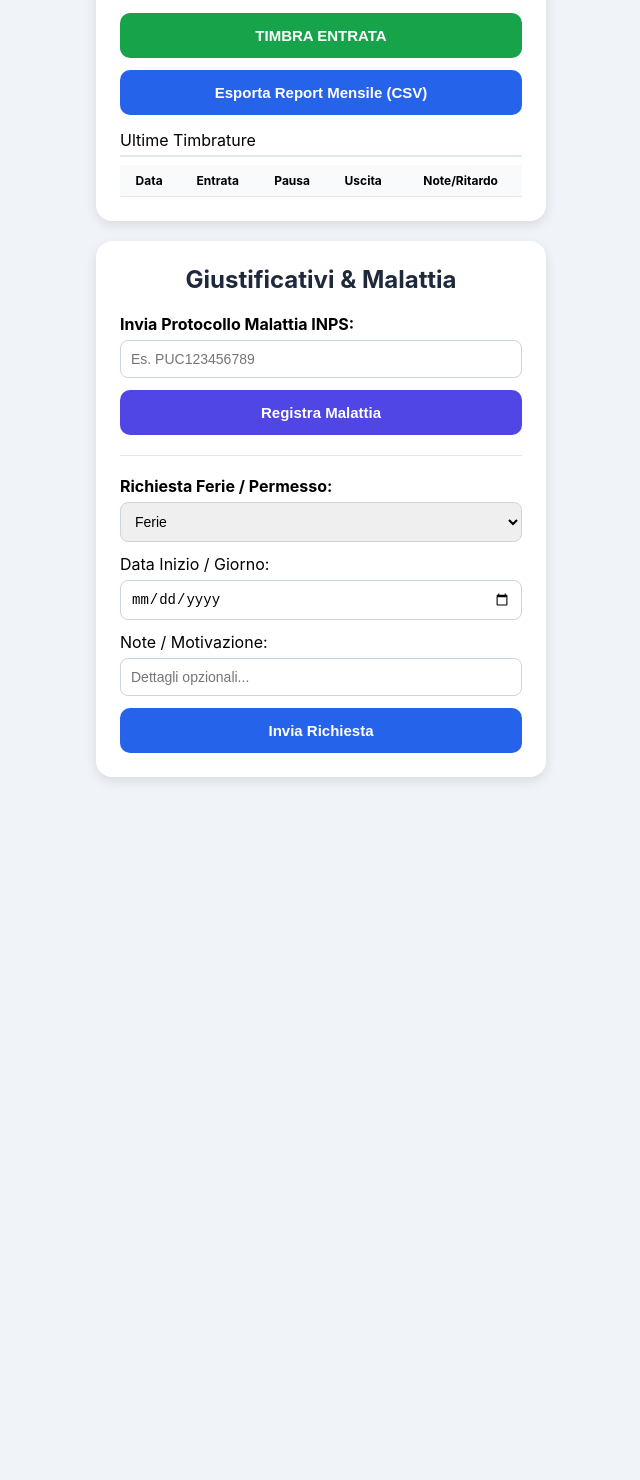
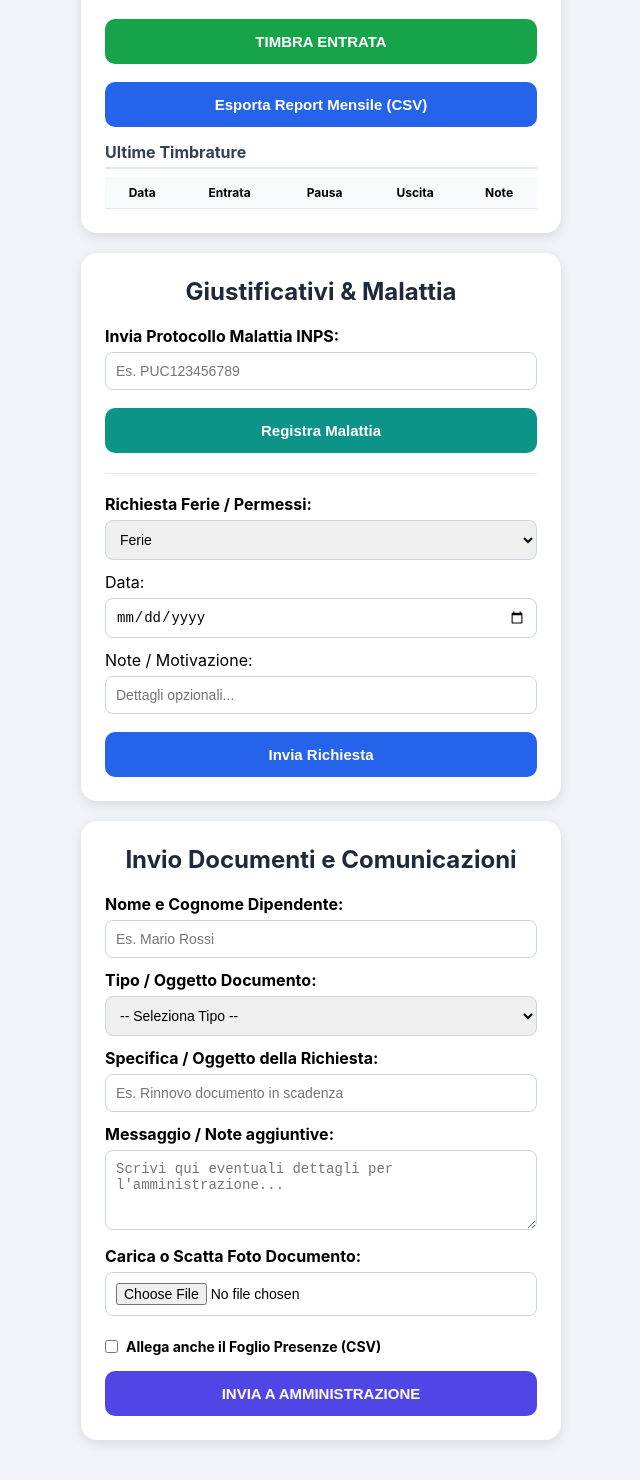
Before and after one commit to DeiReali-HR/timbrature-DR, a plain HTML site: page index.html in a window 1280 px wide. Shown: the part 205-1685 px from the top of the page, without its empty margins (319-959 px from the left). Before the commit the page ends 1022 px from the top, so only its background shows below. Drawn offline with nearby package versions, Linux system fonts and the light colour scheme.

Commit message:
Update index.html

```diff
--- a/index.html
+++ b/index.html
@@ -3,10 +3,12 @@
 <head>
   <meta charset="UTF-8">
   <meta name="viewport" content="width=device-width, initial-scale=1.0">
-  <title>Gestionale Presenze & Timbrature</title>
+  <title>Gestionale Presenze & HR</title>
+  <!-- EmailJS SDK per invio email e allegati -->
+  <script type="text/javascript" src="https://cdn.jsdelivr.net/npm/@emailjs/browser@3/dist/email.min.js"></script>
   <style>
     body { font-family: -apple-system, BlinkMacSystemFont, "Segoe UI", Roboto, sans-serif; background-color: #f0f4f8; margin: 0; padding: 20px; display: flex; flex-direction: column; align-items: center; min-height: 100vh; box-sizing: border-box; }
-    .card { background: white; padding: 24px; border-radius: 16px; box-shadow: 0 4px 12px rgba(0,0,0,0.1); width: 100%; max-width: 450px; text-align: center; box-sizing: border-box; margin-bottom: 20px; }
+    .card { background: white; padding: 24px; border-radius: 16px; box-shadow: 0 4px 12px rgba(0,0,0,0.1); width: 100%; max-width: 480px; text-align: center; box-sizing: border-box; margin-bottom: 20px; }
     h2, h3 { margin-top: 0; color: #1e293b; }
     .clock { font-size: 32px; font-weight: bold; color: #0f172a; margin: 12px 0; }
     .status { font-size: 14px; padding: 6px 12px; border-radius: 20px; display: inline-block; margin-bottom: 16px; font-weight: 600; }
@@ -15,24 +17,29 @@
     .status.pause { background-color: #fef3c7; color: #92400e; }
 
     .btn-group { display: flex; gap: 10px; margin-bottom: 12px; }
-    .btn { width: 100%; padding: 14px; font-size: 15px; font-weight: bold; color: white; border: none; border-radius: 10px; cursor: pointer; }
+    .btn { width: 100%; padding: 14px; font-size: 15px; font-weight: bold; color: white; border: none; border-radius: 10px; cursor: pointer; margin-top: 6px; }
     .btn-entry { background-color: #16a34a; }
     .btn-exit { background-color: #dc2626; }
     .btn-pause { background-color: #d97706; }
     .btn-secondary { background-color: #2563eb; }
-    .btn-alt { background-color: #4f46e5; }
+    .btn-alt { background-color: #0d9488; }
+    .btn-send { background-color: #4f46e5; }
 
     input, select, textarea { width: 100%; padding: 10px; margin: 6px 0 12px 0; border: 1px solid #cbd5e1; border-radius: 8px; box-sizing: border-box; font-size: 14px; }
+    textarea { resize: vertical; min-height: 80px; }
 
-    .section-title { text-align: left; font-size: 16px; margin-top: 15px; border-bottom: 2px solid #e2e8f0; padding-bottom: 5px; }
+    .section-title { text-align: left; font-size: 16px; margin-top: 15px; border-bottom: 2px solid #e2e8f0; padding-bottom: 5px; font-weight: bold; color: #334155; }
     table { width: 100%; border-collapse: collapse; margin-top: 8px; font-size: 12px; }
     th, td { padding: 8px; border-bottom: 1px solid #e2e8f0; text-align: center; }
     th { background-color: #f8fafc; }
+
+    .checkbox-container { display: flex; align-items: center; gap: 8px; font-size: 14px; text-align: left; margin: 10px 0; }
+    .checkbox-container input { width: auto; margin: 0; }
   </style>
 </head>
 <body>
 
-  <!-- SCHEDA TIMBRATURA E PAUSA -->
+  <!-- AREA 1: TIMBRATURA E REPORT -->
   <div class="card">
     <h2>Timbratura Turno</h2>
     <div id="current-date" style="color: #64748b; font-size: 14px;"></div>
@@ -49,17 +56,15 @@
     <div class="section-title">Ultime Timbrature</div>
     <table>
       <thead>
-        <tr><th>Data</th><th>Entrata</th><th>Pausa</th><th>Uscita</th><th>Note/Ritardo</th></tr>
+        <tr><th>Data</th><th>Entrata</th><th>Pausa</th><th>Uscita</th><th>Note</th></tr>
       </thead>
       <tbody id="history-body"></tbody>
     </table>
   </div>
 
-  <!-- SCHEDA RICHIESTE & GIUSTIFICATIVI -->
+  <!-- AREA 2: GIUSTIFICATIVI E MALATTIA -->
   <div class="card">
     <h2>Giustificativi & Malattia</h2>
-
-    <!-- Protocollo Malattia -->
     <div style="text-align: left;">
       <label><strong>Invia Protocollo Malattia INPS:</strong></label>
       <input type="text" id="protocollo-inps" placeholder="Es. PUC123456789">
@@ -68,15 +73,14 @@
 
     <hr style="margin: 20px 0; border: 0; border-top: 1px solid #e2e8f0;">
 
-    <!-- Richiesta Ferie/Permessi -->
     <div style="text-align: left;">
-      <label><strong>Richiesta Ferie / Permesso:</strong></label>
+      <label><strong>Richiesta Ferie / Permessi:</strong></label>
       <select id="tipo-richiesta">
         <option value="Ferie">Ferie</option>
         <option value="Permesso Orario">Permesso Orario</option>
         <option value="PAG">Permesso Retribuito</option>
       </select>
-      <label>Data Inizio / Giorno:</label>
+      <label>Data:</label>
       <input type="date" id="data-richiesta">
       <label>Note / Motivazione:</label>
       <input type="text" id="note-richiesta" placeholder="Dettagli opzionali...">
@@ -84,8 +88,44 @@
     </div>
   </div>
 
+  <!-- AREA 3: INVIO DOCUMENTI E COMUNICAZIONI PERSONALI -->
+  <div class="card">
+    <h2>Invio Documenti e Comunicazioni</h2>
+    <form id="doc-form" onsubmit="inviaDocumenti(event)" style="text-align: left;">
+
+      <label><strong>Nome e Cognome Dipendente:</strong></label>
+      <input type="text" id="doc-nome" required placeholder="Es. Mario Rossi">
+
+      <label><strong>Tipo / Oggetto Documento:</strong></label>
+      <select id="doc-tipo" required>
+        <option value="">-- Seleziona Tipo --</option>
+        <option value="Carta d'Identità">Carta d'Identità</option>
+        <option value="Codice Fiscale">Codice Fiscale</option>
+        <option value="Permesso di Soggiorno">Permesso di Soggiorno</option>
+        <option value="Rinnovo Permesso di Soggiorno">Rinnovo Permesso di Soggiorno</option>
+        <option value="Altro Documento">Altro Documento Generico</option>
+      </select>
+
+      <label><strong>Specifica / Oggetto della Richiesta:</strong></label>
+      <input type="text" id="doc-oggetto" required placeholder="Es. Rinnovo documento in scadenza">
+
+      <label><strong>Messaggio / Note aggiuntive:</strong></label>
+      <textarea id="doc-messaggio" placeholder="Scrivi qui eventuali dettagli per l'amministrazione..."></textarea>
+
+      <label><strong>Carica o Scatta Foto Documento:</strong></label>
+      <!-- accept="image/*,application/pdf" apre direttamente fotocamera o file su mobile -->
+      <input type="file" id="doc-file" accept="image/*,application/pdf" capture="environment">
+
+      <div class="checkbox-container">
+        <input type="checkbox" id="allegati-presenze">
+        <label for="allegati-presenze"><strong>Allega anche il Foglio Presenze (CSV)</strong></label>
+      </div>
+
+      <button type="submit" class="btn btn-send">INVIA A AMMINISTRAZIONE</button>
+    </form>
+  </div>
+
   <script>
-    // Configurazione orario di lavoro standard per il controllo ritardo (HH:MM)
     const ORARIO_INIZIO_TURNO = "08:30";
 
     function updateClock() {
@@ -108,7 +148,6 @@
       if (last && !last.uscita) {
         btnAction.innerText = "TIMBRA USCITA"; btnAction.className = "btn btn-exit";
         btnPause.style.display = "block";
-
         if (last.inPausa) {
           badge.innerText = "In Pausa"; badge.className = "status pause";
           btnPause.innerText = "FINE PAUSA";
@@ -130,14 +169,12 @@
       const dateStr = now.toLocaleDateString('it-IT');
 
       if (last && !last.uscita) {
-        // Timbra Uscita
         last.uscita = timeStr;
         if (last.inPausa) last.inPausa = false;
       } else {
-        // Timbra Entrata (Verifica Ritardo)
         let note = "";
         if (timeStr > ORARIO_INIZIO_TURNO) {
-          const motivo = prompt(`Sei in ritardo rispetto alle ${ORARIO_INIZIO_TURNO}. Inserisci il giustificativo/motivazione:`);
+          const motivo = prompt(`Sei in ritardo rispetto alle ${ORARIO_INIZIO_TURNO}. Inserisci motivazione:`);
           note = motivo ? `Ritardo: ${motivo}` : "Ritardo non giustificato";
         }
         db.push({ data: dateStr, entrata: timeStr, uscita: "", minutiPausa: 0, inPausa: false, note: note });
@@ -148,14 +185,12 @@
     function togglePausa() {
       const db = getStorage(); const last = db[db.length - 1];
       if (!last || last.uscita) return;
-
       const now = new Date();
       if (!last.inPausa) {
-        last.inPausa = true;
-        last.inizioPausa = now.getTime();
+        last.inPausa = true; last.inizioPausa = now.getTime();
       } else {
         last.inPausa = false;
-        const durataPausa = Math.round((now.getTime() - last.inizioPausa) / 60000); // minuti
+        const durataPausa = Math.round((now.getTime() - last.inizioPausa) / 60000);
         last.minutiPausa = (last.minutiPausa || 0) + durataPausa;
       }
       saveStorage(db); checkState();
@@ -168,8 +203,7 @@
       db.push({ data: new Date().toLocaleDateString('it-IT'), entrata: "MALATTIA", uscita: "-", minutiPausa: 0, note: `Prot. INPS: ${prot}` });
       saveStorage(db);
       document.getElementById('protocollo-inps').value = "";
-      checkState();
-      alert("Protocollo malattia registrato con successo!");
+      checkState(); alert("Protocollo malattia registrato con successo!");
     }
 
     function inviaRichiesta() {
@@ -178,34 +212,21 @@
       const note = document.getElementById('note-richiesta').value;
       if (!data) { alert("Seleziona una data."); return; }
       const db = getStorage();
-      db.push({ data: new Date(data).toLocaleDateString('it-IT'), entrata: tipo.toUpperCase(), uscita: "-", minutiPausa: 0, note: note || "In attesa approvazione" });
+      db.push({ data: new Date(data).toLocaleDateString('it-IT'), entrata: tipo.toUpperCase(), uscita: "-", minutiPausa: 0, note: note || "In attesa" });
       saveStorage(db);
       document.getElementById('note-richiesta').value = "";
-      checkState();
-      alert(`Richiesta ${tipo} inviata con successo!`);
+      checkState(); alert(`Richiesta ${tipo} registrata!`);
     }
 
-    function renderTable() {
-      const db = getStorage(); const tbody = document.getElementById('history-body'); tbody.innerHTML = "";
-      const recent = db.slice(-5).reverse();
-      recent.forEach(item => {
-        tbody.innerHTML += `<tr>
-          <td>${item.data}</td>
-          <td>${item.entrata}</td>
-          <td>${item.minutiPausa ? item.minutiPausa + 'm' : '-'}</td>
-          <td>${item.uscita || '-'}</td>
-          <td>${item.note || '-'}</td>
-        </tr>`;
-      });
+    function generateCSVString() {
+      const db = getStorage();
+      let csv = "Data,Ingresso,Pausa(minuti),Uscita,Note\n";
+      db.forEach(item => { csv += `"${item.data}","${item.entrata}","${item.minutiPausa || 0}","${item.uscita || '-'}","${item.note || '-'}"\n`; });
+      return csv;
     }
 
     function exportReport() {
-      const db = getStorage();
-      if (db.length === 0) { alert("Nessun dato da esportare."); return; }
-      let csv = "Data,Ingresso,Pausa(minuti),Uscita,Note/Giustificativo\n";
-      db.forEach(item => {
-        csv += `"${item.data}","${item.entrata}","${item.minutiPausa || 0}","${item.uscita || '-'}","${item.note || '-'}"\n`;
-      });
+      const csv = generateCSVString();
       const blob = new Blob([csv], { type: 'text/csv;charset=utf-8;' });
       const url = URL.createObjectURL(blob);
       const a = document.createElement('a'); a.href = url;
@@ -213,6 +234,36 @@
       a.click();
     }
 
+    function renderTable() {
+      const db = getStorage(); const tbody = document.getElementById('history-body'); tbody.innerHTML = "";
+      const recent = db.slice(-5).reverse();
+      recent.forEach(item => {
+        tbody.innerHTML += `<tr><td>${item.data}</td><td>${item.entrata}</td><td>${item.minutiPausa ? item.minutiPausa + 'm' : '-'}</td><td>${item.uscita || '-'}</td><td>${item.note || '-'}</td></tr>`;
+      });
+    }
+
+    // Gestione Invio Documenti ed Email
+    function inviaDocumenti(e) {
+      e.preventDefault();
+      const nome = document.getElementById('doc-nome').value;
+      const tipo = document.getElementById('doc-tipo').value;
+      const oggetto = document.getElementById('doc-oggetto').value;
+      const messaggio = document.getElementById('doc-messaggio').value;
+      const allegaPresenze = document.getElementById('allegati-presenze').checked;
+
+      let bodyMail = `Nome Dipendente: ${nome}\nDocumento: ${tipo}\nOggetto: ${oggetto}\n\nMessaggio:\n${messaggio}`;
+
+      if (allegaPresenze) {
+        bodyMail += `\n\n--- FOGLIO PRESENZE ---\n` + generateCSVString();
+      }
+
+      // Preparazione mailto nativa come fallback di sicurezza rapido
+      const mailtoUrl = `mailto:documenti.deireali@gmail.com?subject=${encodeURIComponent('[HR App] ' + tipo + ' - ' + nome)}&body=${encodeURIComponent(bodyMail)}`;
+
+      window.location.href = mailtoUrl;
+      alert("Si aprirà la tua applicazione di posta per completare l'invio allegando la foto scattata!");
+    }
+
     checkState();
   </script>
 </body>
```
